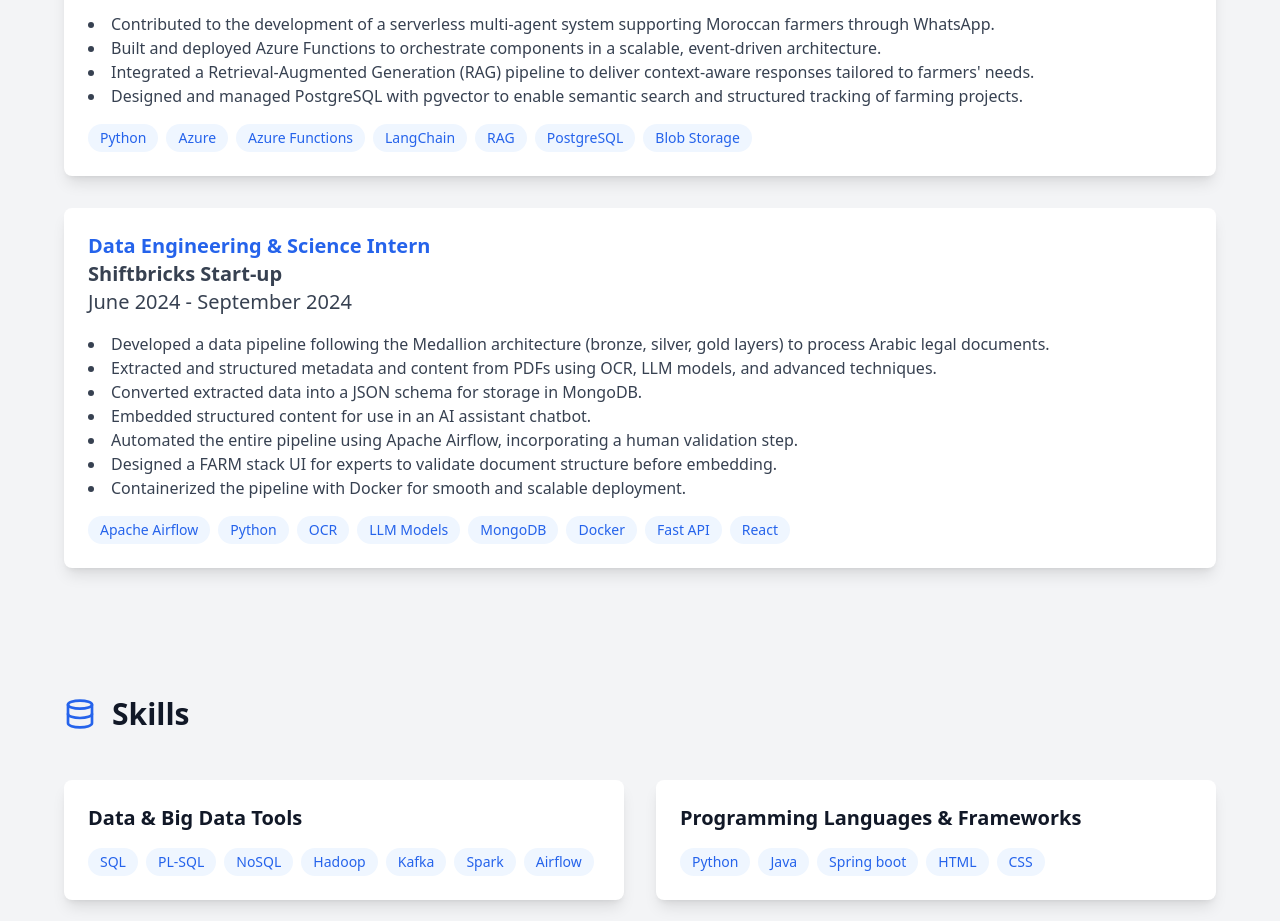
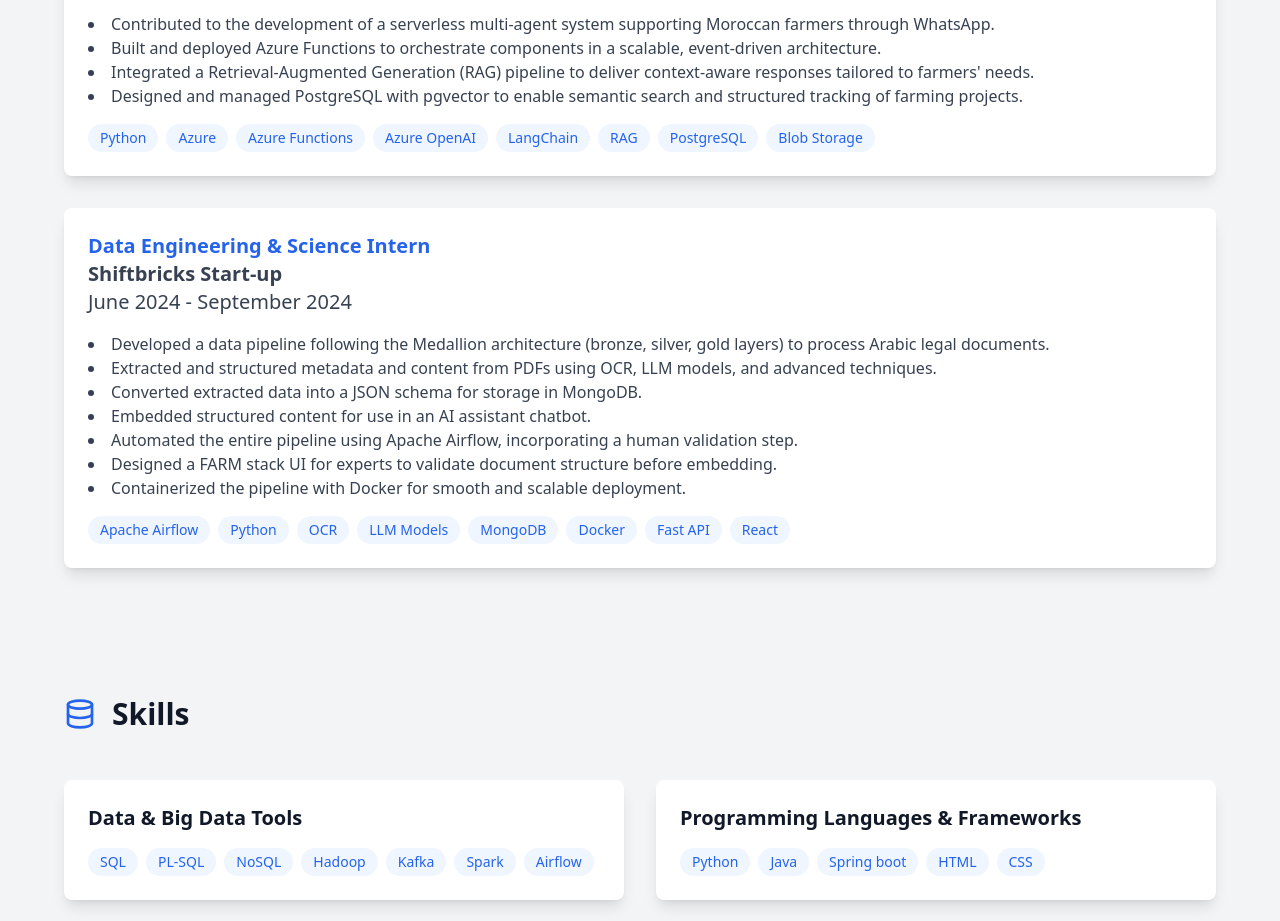
Before and after one commit to afkirmohamed11/portfolio, a React (Vite) app: page / in a window 1280 px wide. Shown: the part 1540-2461 px from the top of the page. Built offline with nearby package versions, Linux system fonts and the light colour scheme.

Commit message:
Azure OpenAI

```diff
--- a/src/App.tsx
+++ b/src/App.tsx
@@ -245,6 +245,7 @@ function App() {
                 <span className="px-3 py-1 bg-blue-50 text-blue-600 rounded-full text-sm">Python</span>
                 <span className="px-3 py-1 bg-blue-50 text-blue-600 rounded-full text-sm">Azure</span>
                 <span className="px-3 py-1 bg-blue-50 text-blue-600 rounded-full text-sm">Azure Functions</span>
+                <span className="px-3 py-1 bg-blue-50 text-blue-600 rounded-full text-sm">Azure OpenAI</span>
                 <span className="px-3 py-1 bg-blue-50 text-blue-600 rounded-full text-sm">LangChain</span>
                 <span className="px-3 py-1 bg-blue-50 text-blue-600 rounded-full text-sm">RAG</span>
                 <span className="px-3 py-1 bg-blue-50 text-blue-600 rounded-full text-sm">PostgreSQL</span>
```
